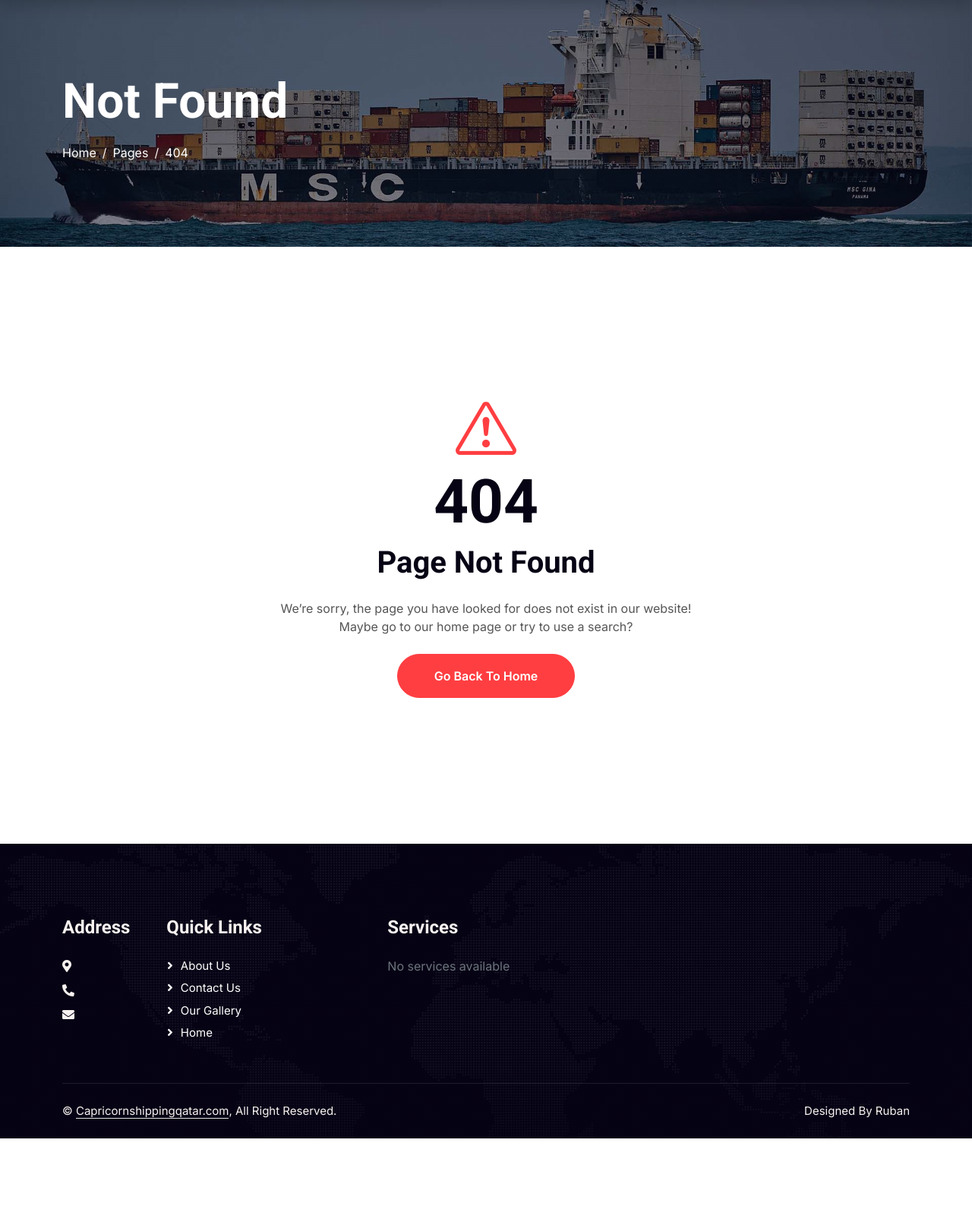
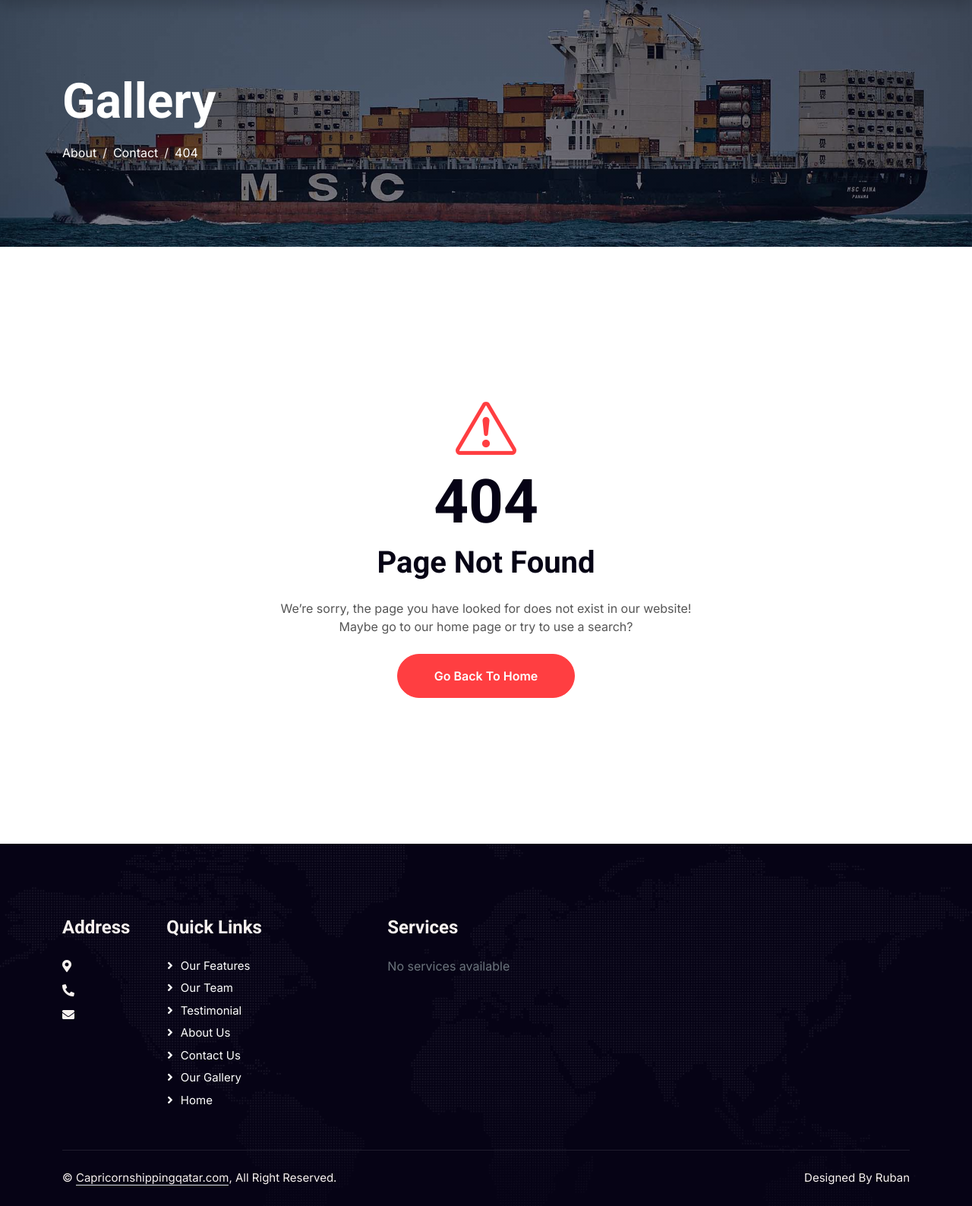
Before and after one commit to RUBANKUMAR513/logistic, a Django app: template templates/404.html in a window 1280 px wide. Shown: the part 80-1668 px from the top of the page at 76% size. Before the commit the page ends 1579 px from the top, so only its background shows below. Run offline with Django 5.2, Linux system fonts and the light colour scheme; the template is opened without the code that fills it, so the values that code supplies are empty; some libraries are stand-ins or nearby versions.

Commit message:
test 404 page images and links

```diff
--- a/templates/404.html
+++ b/templates/404.html
@@ -101,19 +101,50 @@
     </nav>
     <!-- Navbar End -->
 
-    <!-- Page Header Start -->
-    <div class="container-fluid page-header py-5" style="margin-bottom: 6rem;">
+   {% if navbar_images and navbar_images.gallery_page_image %}
+<div class="container-fluid page-header py-5"
+     style="
+        margin-bottom: 6rem;
+        background:
+        linear-gradient(rgba(6, 3, 21, .5), rgba(6, 3, 21, .5)),
+        url('{{ navbar_images.gallery_page_image.url }}') center center no-repeat;
+        background-size: cover;
+     ">
+{% else %}
+<div class="container-fluid page-header py-5"
+     style="margin-bottom: 6rem;">
+{% endif %}
     <div class="container py-5">
-            <h1 class="display-3 text-white mb-3 animated slideInDown">Not Found</h1>
+        <h1 class="display-3 text-white mb-3 animated slideInDown">
+            Gallery
+        </h1>
+
         <nav aria-label="breadcrumb animated slideInDown">
             <ol class="breadcrumb">
-                    <li class="breadcrumb-item"><a class="text-white" href="home">Home</a></li>
-                    <li class="breadcrumb-item"><a class="text-white" href="#">Pages</a></li>
-                    <li class="breadcrumb-item text-white active" aria-current="page">404</li>
+                <li class="breadcrumb-item">
+                    <a class="text-white" href="{% url 'about' %}">
+                        About
+                    </a>
+                </li>
+                <li class="breadcrumb-item">
+                    <a class="text-white" href="{% url 'contact' %}">
+                        Contact
+                    </a>
+                </li>
+                <li class="breadcrumb-item text-white active" aria-current="page">
+                    404
+                </li>
             </ol>
         </nav>
+
+        {% if navbar_images.gallery_page_description %}
+        <p class="text-white mt-3 text-center">
+            {{ navbar_images.gallery_page_description }}
+        </p>
+        {% endif %}
     </div>
 </div>
+
     <!-- Page Header End -->
 
     <!-- 404 Start -->
@@ -184,6 +215,9 @@
               <div class="col-lg-3 col-md-6">
                    <h4 class="text-light mb-4">Quick Links</h4>
 
+                   <a class="btn btn-link" href="{% url 'home' %}#feature">Our Features</a>
+                   <a class="btn btn-link" href="{% url 'home' %}#team">Our Team</a>
+                   <a class="btn btn-link" href="{% url 'home' %}#testimonial">Testimonial</a>
                    <a class="btn btn-link" href="{% url 'about' %}">About Us</a>
                    <a class="btn btn-link" href="{% url 'contact' %}">Contact Us</a>
                    <a class="btn btn-link" href="{% url 'gallery' %}">Our Gallery</a>
--- a/website/admin.py
+++ b/website/admin.py
@@ -246,6 +246,9 @@
         ("Contact Page", {
             "fields": ("contact_page_image", "contact_page_description")
         }),
+        ("error Page", {
+            "fields": ("error_page_image", "error_page_description")
+        }),
         ("Why Choose Us", {
             "fields": ("why_choose_us_image", "why_choose_us_description")
         }),
```
Also changed, not shown: website/models.py (+12 -0 lines), website/migrations/0038_navbarpageimages_error_page_description_and_more.py (added). Lines whose indentation alone changed are shown as unchanged.
